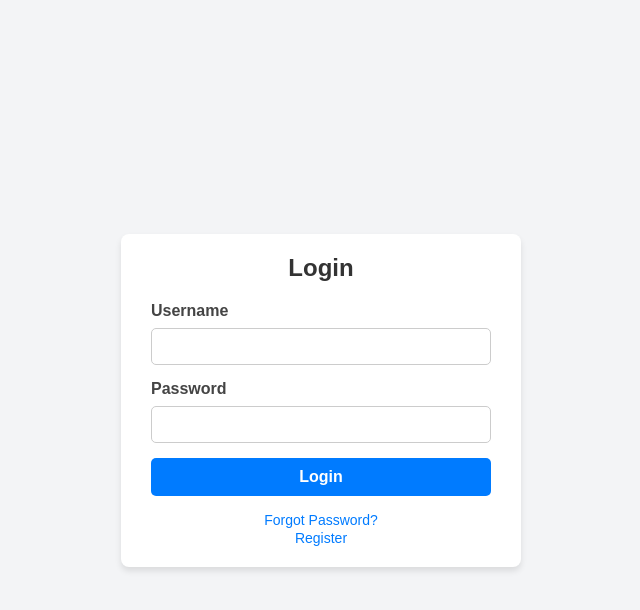
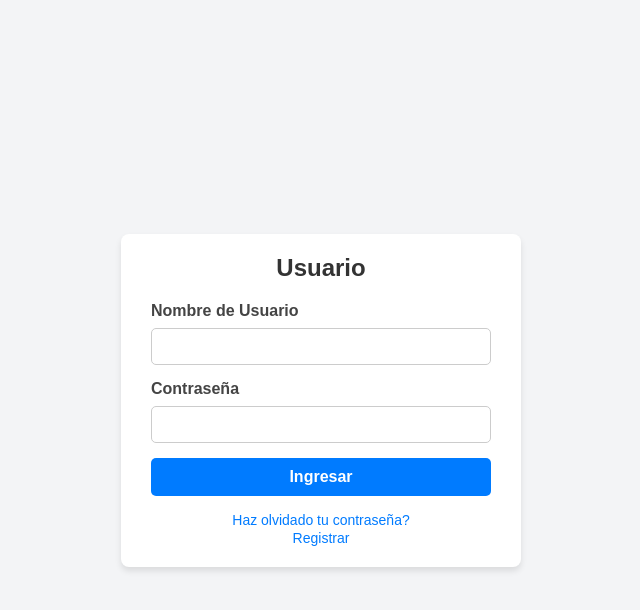
Before and after one commit to fhuertap/Bibliorenting, a PHP site: page / in a window 1280 px wide. Shown: the top 610 px of the page, without its empty margins (319-959 px from the left). Run offline with PHP 8.4, Linux system fonts and the light colour scheme.

Commit message:
cambie de ingles a españoll

```diff
--- a/wroot/index.php
+++ b/wroot/index.php
@@ -8,21 +8,21 @@
 </head>
 <body>
 <div class="login-container">
-    <h2>Login</h2>
+    <h2>Usuario</h2>
     <form action="_pages/layout_page.php" method="POST">
         <div class="form-group">
-            <label for="username">Username</label>
+            <label for="username">Nombre de Usuario</label>
             <input type="text" id="username" name="username" required>
         </div>
         <div class="form-group">
-            <label for="password">Password</label>
+            <label for="password">Contraseña</label>
             <input type="password" id="password" name="password" required>
         </div>
-        <button type="submit" class="login-btn">Login</button>
+        <button type="submit" class="login-btn">Ingresar</button>
     </form>
     <div class="extra-links">
-        <a href="/forgot-password">Forgot Password?</a><br>
-        <a href="/register">Register</a>
+        <a href="/forgot-password">Haz olvidado tu contraseña?</a><br>
+        <a href="/register">Registrar</a>
     </div>
 </div>
 
```
